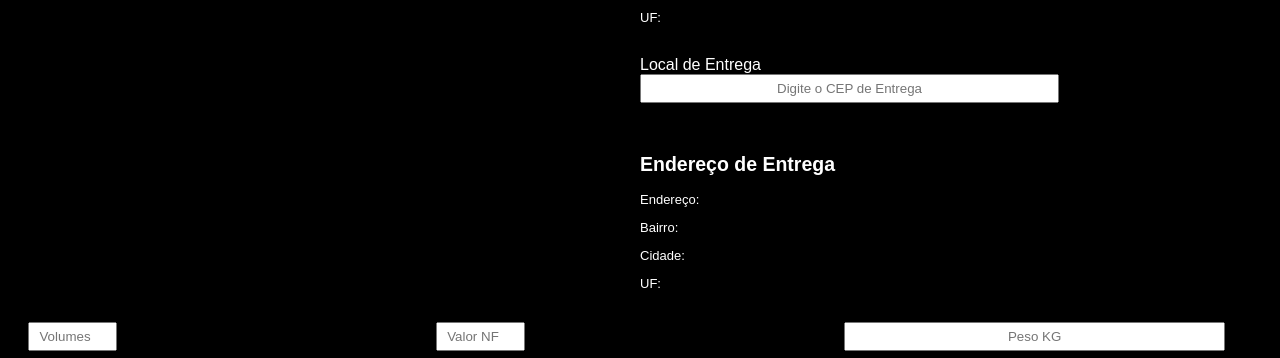
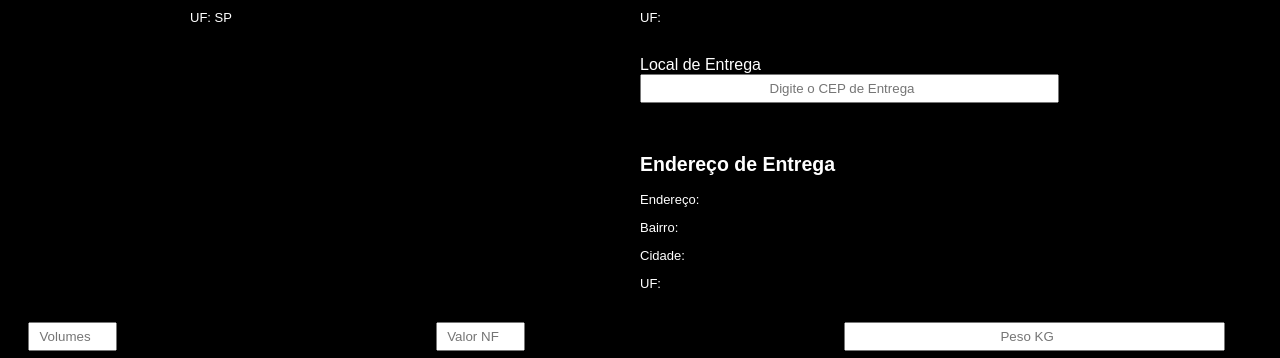
Before and after one commit to waesteves2/route66, a plain HTML site: page index.html in a window 1280 px wide. Shown: the part 266-624 px from the top of the page. Drawn offline with nearby package versions, Linux system fonts and the light colour scheme.

Commit message:
Update index.html

```diff
--- a/index.html
+++ b/index.html
@@ -99,6 +99,8 @@
                         id="numero_remetente">86</span></p>
                 <p>Bairro: <span id="bairro_remetente">JARDIM CONTINENTAL</span></p>
                 <p>Cidade: <span id="cidade_remetente">JAU</span></p>
+                <p>UF: SP</p>
+
             </div>
         </div>
         <div class="info-column">
@@ -116,14 +118,14 @@
             <br>
             <div class="info-column">
                 <label for="cep_entrega">Local de Entrega</label>
-                <input type="text" id="cep_entrega" placeholder="Digite o CEP de Entrega" onblur="buscarCepEntrega()">
+                <input type="number" id="cep_entrega" placeholder="Digite o CEP de Entrega" onblur="buscarCepEntrega()">
                 <div class="resultado">
                     <h2>Endereço de Entrega</h2>
                     <p>Endereço: <span id="logradouro_entrega"></span><span id="numero_entrega"></span></p>
                     <p>Bairro: <span id="bairro_entrega"></span></p>
                     <p>Cidade: <span id="cidade_entrega">
-                            <p>UF: <span id="estado-sigla"></span></p>
-                        </span></p>
+                    <p>UF: <span id="estado-sigla"></span></p>
+                    </span></p>
 
                 </div>
             </div>
@@ -141,7 +143,7 @@
         </div>
         <div class="info-column">
             <label for="peso_nf"></label>
-            <input type="text" id="peso_nf" placeholder="Peso KG">
+            <input type="number" id="peso_nf" placeholder="Peso KG">
         </div>
     </div>
     <span id="adicionar_medidas" style="cursor: pointer;">
```
